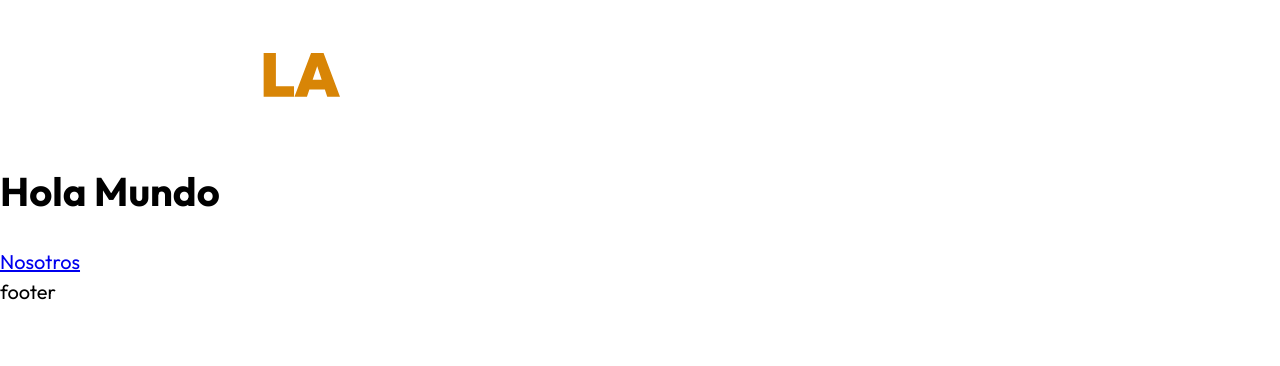
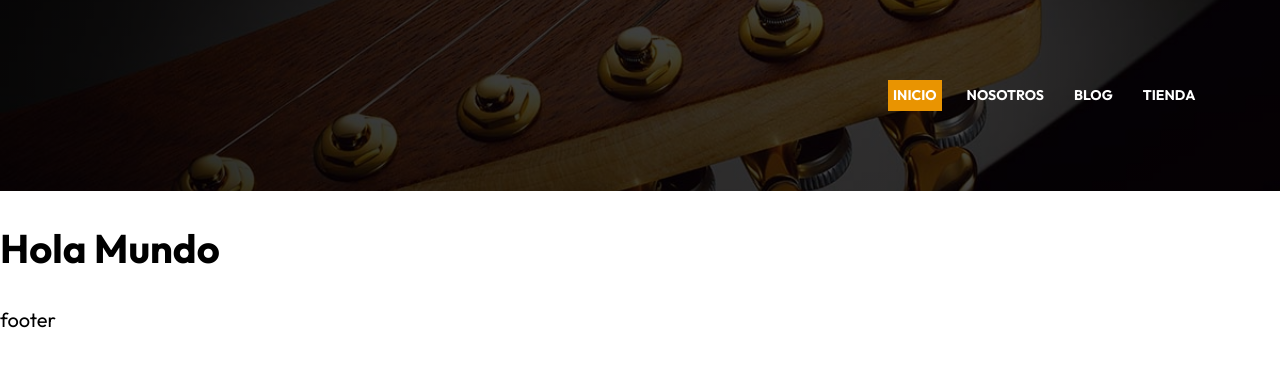
Before and after one commit to leonardocueto/GuitarLA-Next, a Next.js app: page / in a window 1280 px wide. Shown: the top 366 px of the page. Built offline with nearby package versions, Linux system fonts and the light colour scheme.

Commit message:
estilos modificados en header.js

```diff
--- a/components/header.js
+++ b/components/header.js
@@ -1,11 +1,31 @@
 import Image from 'next/image'
-import logo from '../public/img/logo.svg'
+import Link from 'next/link'
+import { useRouter } from 'next/router'
+import styles from '../styles/header.module.css'
 
 export default function Header() {
+  const router = useRouter()
   return (
-    <header>
-      <div className="contenedor">
-        <Image src={logo.src} width={300} height={300} alt='imagen logo'/>
+    <header className={styles.header}>
+      <div className={`contenedor ${styles.barra}`}>
+        <Link href={'/'}>
+        <Image src="/img/logo.svg" width={300} height={300} alt='imagen logo'/>
+        </Link>
+
+        <nav className={styles.navegacion}>
+          <Link href='/' className={router.pathname === '/' ? styles.active : ''}>
+            Inicio
+          </Link>
+          <Link href='/nosotros' className={router.pathname === '/nosotros' ? styles.active : ''}>
+            Nosotros
+          </Link>
+          <Link href='/blog' className={router.pathname === '/blog' ? styles.active : ''}>
+            Blog
+          </Link>
+          <Link href='/tienda' className={router.pathname === '/tienda' ? styles.active : ''}>
+            Tienda
+          </Link>
+        </nav>
       </div>
     </header>
   )
--- a/pages/index.js
+++ b/pages/index.js
@@ -1,4 +1,4 @@
-import Link from "next/link"
+
 import Layout from "../components/layout"
 export default function Home() {
   return (
@@ -8,7 +8,7 @@
       description="Blog de música, ventas de guitarras y mas"
     >
       <h1>Hola Mundo</h1>
-      <Link href='/nosotros'>Nosotros</Link>
+
     </Layout>
     </>
   )
--- a/pages/nosotros.js
+++ b/pages/nosotros.js
@@ -1,4 +1,4 @@
-import Link from "next/link"
+
 import Layout from "../components/layout"
 
 export default function Nosotros() {
@@ -8,7 +8,7 @@
       description="Sobre nosotros, guitarLa, tienda de música"
     >
 
-      <Link href='/'>Ir a Inicio</Link>
+     <h1>Nosotros</h1>
     </Layout>
   )
 }
--- /dev/null
+++ b/styles/header.module.css
@@ -0,0 +1,46 @@
+.header {
+    background-image: linear-gradient(to right, rgb(0 0 0 / .8), rgb(0 0 0 / .7)), url(../public/img/header.jpg);
+    padding: 5rem;
+    background-position: center;
+    background-size:cover;
+}
+.barra{
+    display: flex;
+    flex-direction: column;
+    align-items: center;
+}
+.barra img {
+    height: auto;
+    width: auto;
+
+}
+@media (min-width: 768px) {
+    .barra{
+        flex-direction: row;
+        justify-content: space-between;
+    }
+}
+.navegacion{
+    margin-top: 5rem;
+    display: flex;
+    gap: 2rem;
+}
+@media (min-width: 768px) {
+    .navegacion{
+        margin: 0;
+    }
+}
+.navegacion a{
+    color: var(--white);
+    text-decoration: none;
+    font-size: 1.4rem;
+    font-weight: 700;
+    text-transform: uppercase;
+    padding: .5rem;
+    transition-property: background-color;
+    transition-duration: 300ms;
+}
+.navegacion a:hover,
+.active{
+    background-color: var(--primary);
+}
```
Also changed, not shown: pages/blog.js (added, +14 -0 lines), pages/tienda.js (added, +14 -0 lines).
